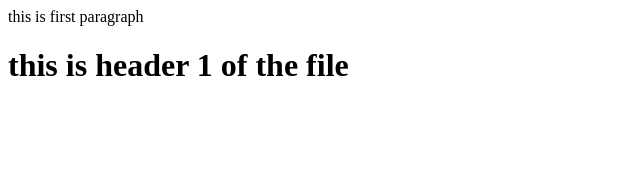
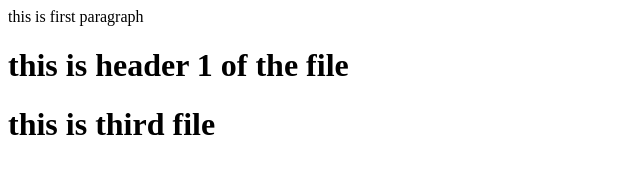
Before and after one commit to Mangesh442/Project_Six, a plain HTML site: page index.html in a window 1280 px wide. Shown: the whole page, without its empty margins (0-640 px from the left). Drawn offline with Linux system fonts and the light colour scheme.

Commit message:
new changes in new_branch

```diff
--- a/index.html
+++ b/index.html
@@ -1,2 +1,3 @@
 <p> this is first paragraph </p>
 <h1> this is header 1 of the file </h1>
+<h1> this is third file </h1>
```
